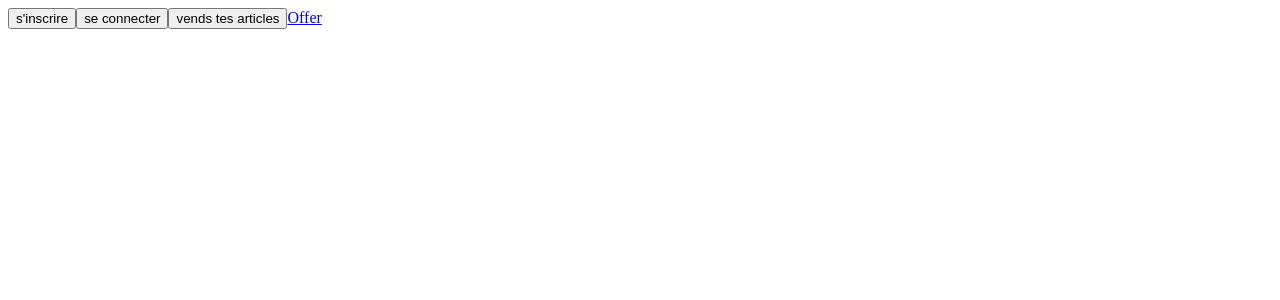
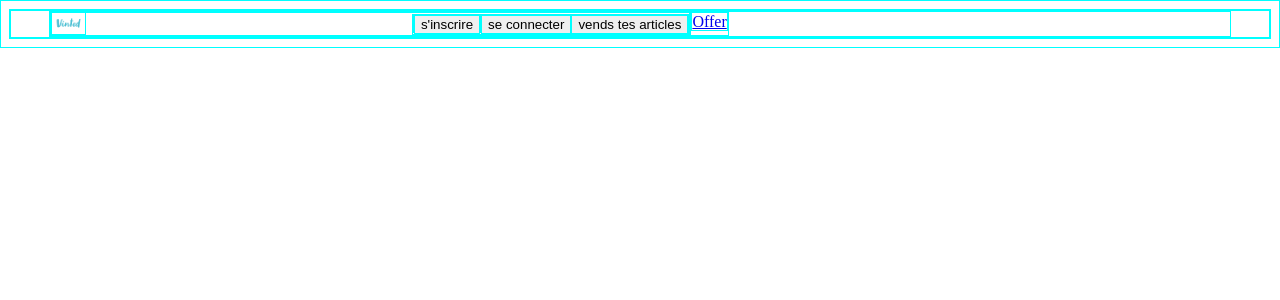
Before and after one commit to voyagebagage/olivDev-vintedFront-react, a React (Create React App) app: page / in a window 1280 px wide. Shown: the top 300 px of the page. Built offline with nearby package versions, Linux system fonts and the light colour scheme.

Commit message:
@sign up

```diff
--- a/src/App.css
+++ b/src/App.css
@@ -1 +1,11 @@
 /* Other rules */
+* {
+  border: 0.1em solid aqua;
+  box-sizing: border-box;
+}
+.container {
+  display: flex;
+  /* flex-wrap: wrap; */
+  justify-content: flex-start;
+  margin: 0 3vw;
+}
--- a/src/App.js
+++ b/src/App.js
@@ -2,17 +2,21 @@ import "./App.css";
 import { BrowserRouter as Router, Switch, Route } from "react-router-dom";
 import Home from "../src/containers/Home";
 import Offer from "./containers/Offer";
+import Header from "./component/Header";
 
 function App() {
   return (
     <Router>
       <Switch>
-        <Route path="/Offer">
-          <Offer />
-        </Route>
-        <Route path="/">
-          <Home />
-        </Route>
+        <div className="container">
+          <Header />
+          <Route path="/offer/:id">
+            <Offer />
+          </Route>
+          <Route path="/">
+            <Home />
+          </Route>
+        </div>
       </Switch>
     </Router>
   );
--- /dev/null
+++ b/src/component/Header.css
@@ -0,0 +1,11 @@
+.header {
+  height: 3vh;
+  border-bottom: solid 1px aqua;
+  display: flex;
+  align-items: flex-end;
+  justify-content: space-between;
+  width: 50vw;
+}
+.header img {
+  height: 3vh;
+}
--- a/src/component/Header.js
+++ b/src/component/Header.js
@@ -1,10 +1,21 @@
+import "./Header.css";
+import logo from "../img/logo.png";
+import { Link } from "react-router-dom";
+
 const Header = () => {
   return (
-    <>
-      <button className="header-button">s'inscrire</button>
-      <button className="header-button">se connecter</button>
-      <button className="header-button">vends tes articles</button>
-    </>
+    <div className="header">
+      <img src={logo} alt={"logo"} />
+      <div>
+        <Link to="/signup">
+          <button className="header-button">s'inscrire</button>
+        </Link>
+
+        <button className="header-button">se connecter</button>
+        <button className="header-button">vends tes articles</button>
+        <br />
+      </div>
+    </div>
   );
 };
 
--- a/src/containers/Home.js
+++ b/src/containers/Home.js
@@ -1,11 +1,10 @@
 import { Link } from "react-router-dom";
-import Header from "../component/Header";
 
 const Home = () => {
+  const id = 4323424;
   return (
     <div>
-      <Header />
-      <Link to="/offer">Offer</Link>
+      <Link to={`/offer/${id}`}>Offer</Link>
     </div>
   );
 };
```
Also changed, not shown: src/containers/Signup.js (added), src/img/logo.png (added).
